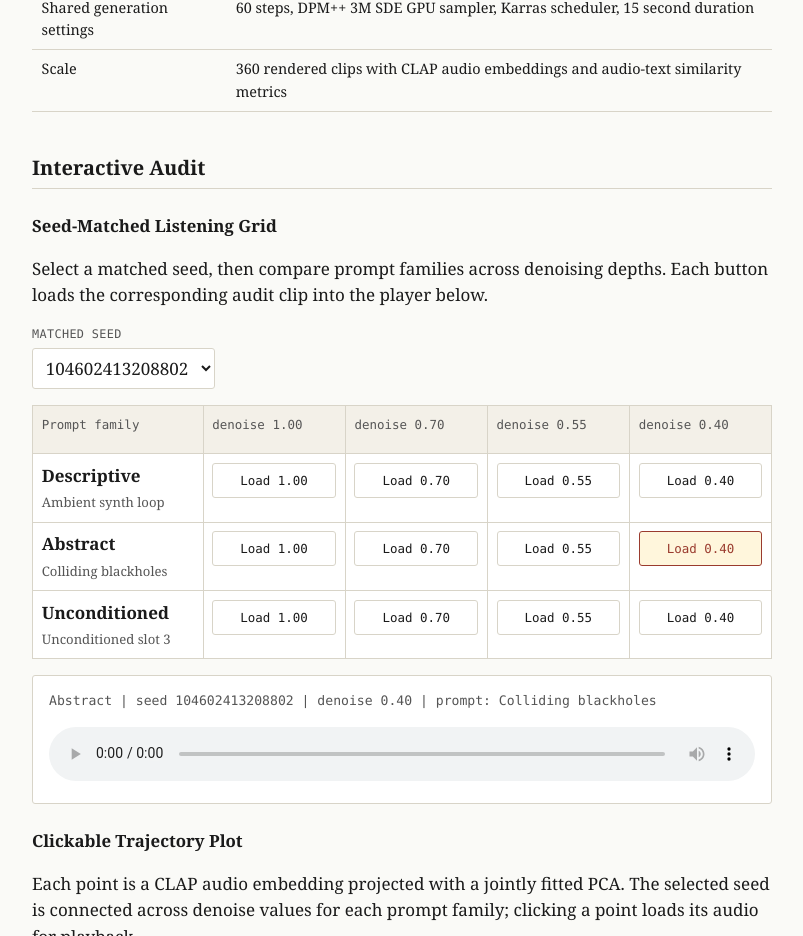
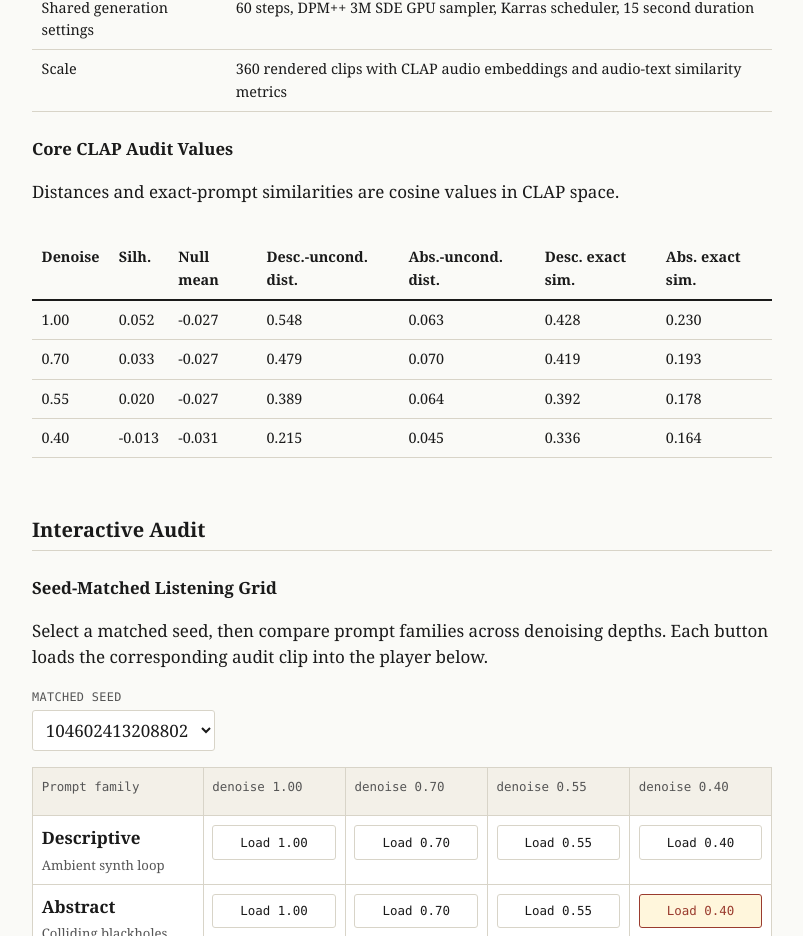
Before and after one commit to aimc2026-anon-mb/AIMC2026, a plain HTML site: page docs/index.html in a window 1280 px wide. Shown: the part 975-1911 px from the top of the page, without its empty margins (238-1041 px from the left). Drawn offline with Linux system fonts and the light colour scheme.

Commit message:
Update index.html

```diff
--- a/docs/index.html
+++ b/docs/index.html
@@ -103,6 +103,8 @@
     }
     th { border-bottom: 2px solid var(--fg); font-family: Georgia, serif; font-weight: bold; }
     tr:hover td { background: #fffdf5; }
+    .table-scroll { overflow-x: auto; }
+    .table-scroll table { min-width: 720px; }
     a { color: var(--accent); }
     a:hover { text-decoration: none; }
     code, pre { font-family: "SF Mono", Menlo, Consolas, monospace; }
@@ -283,7 +285,7 @@
 <section id="abstract">
   <h2>Abstract</h2>
   <div class="abstract">
-    <p>Text-to-audio models mediate musical agency through training data, annotations, text encoders, and diffusion controls. This practice-based paper presents a workflow which treats those mediations as compositional material. Using Stable Audio Open, we introduce two heuristics for exposing the model's learned associations: <em>shallow prompting</em>, which uses abstract or underspecified prompts to probe grounding strength in learned audio--text associations, and <em>partial denoising</em>, which truncates the sampler schedule to keep noise prior and text conditioning unresolved. A model-specific CLAP audit triangulates listening observations across prompt families and denoising depth. The exposed material is then re-appropriated through concatenative synthesis in a live performance. The paper contributes a practice-led method for making model-specific text-to-audio biases audible and reusable in performance.</p>
+    <p>Text-to-audio models mediate musical agency through training data, annotations, text encoders, and diffusion controls. This practice-based paper presents a workflow which treats those mediations as compositional material. Using Stable Audio Open, we introduce two heuristics for exposing the model's learned associations: <em>shallow prompting</em>, which uses abstract or underspecified prompts to probe grounding strength in learned audio--text associations, and <em>partial denoising</em>, which truncates the sampler schedule to keep seeded noise initialization and text conditioning unresolved. A model-specific CLAP audit triangulates listening observations across prompt families and denoising depth. The exposed material is then re-appropriated through concatenative synthesis in a live performance. The paper contributes a practice-led method for making model-specific text-to-audio biases audible and reusable in performance.</p>
   </div>
 </section>
 
@@ -302,6 +304,30 @@
       <tr><td>Scale</td><td>360 rendered clips with CLAP audio embeddings and audio-text similarity metrics</td></tr>
     </tbody>
   </table>
+
+  <h3>Core CLAP Audit Values</h3>
+  <p>Distances and exact-prompt similarities are cosine values in CLAP space.</p>
+  <div class="table-scroll">
+    <table>
+      <thead>
+        <tr>
+          <th>Denoise</th>
+          <th>Silh.</th>
+          <th>Null mean</th>
+          <th>Desc.-uncond. dist.</th>
+          <th>Abs.-uncond. dist.</th>
+          <th>Desc. exact sim.</th>
+          <th>Abs. exact sim.</th>
+        </tr>
+      </thead>
+      <tbody>
+        <tr><td>1.00</td><td>0.052</td><td>-0.027</td><td>0.548</td><td>0.063</td><td>0.428</td><td>0.230</td></tr>
+        <tr><td>0.70</td><td>0.033</td><td>-0.027</td><td>0.479</td><td>0.070</td><td>0.419</td><td>0.193</td></tr>
+        <tr><td>0.55</td><td>0.020</td><td>-0.027</td><td>0.389</td><td>0.064</td><td>0.392</td><td>0.178</td></tr>
+        <tr><td>0.40</td><td>-0.013</td><td>-0.031</td><td>0.215</td><td>0.045</td><td>0.336</td><td>0.164</td></tr>
+      </tbody>
+    </table>
+  </div>
 </section>
 
 <section id="audit">
```
